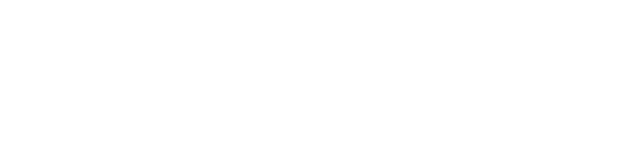
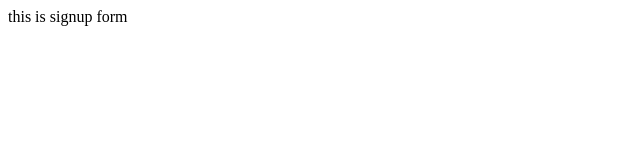
Before and after one commit to preethamvijaya/trucker, a plain HTML site: page signup/signup.html in a window 1280 px wide. Shown: the whole page, without its empty margins (0-640 px from the left). Drawn offline with Linux system fonts and the light colour scheme.

Commit message:
updating

```diff
--- a/signup/signup.html
+++ b/signup/signup.html
@@ -4,6 +4,6 @@
 	<title>This is Signup page</title>
 </head>
 <body>
-
+this is signup form
 </body>
 </html>
```
